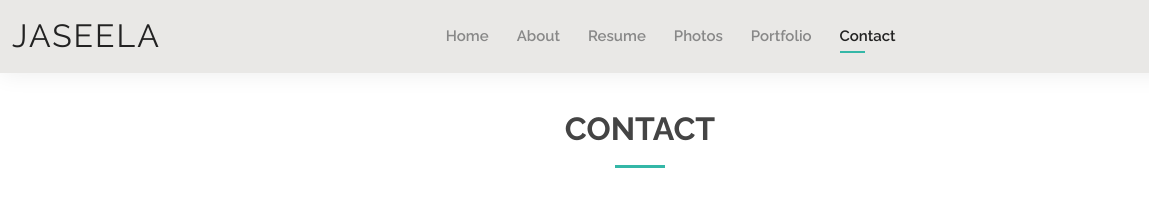
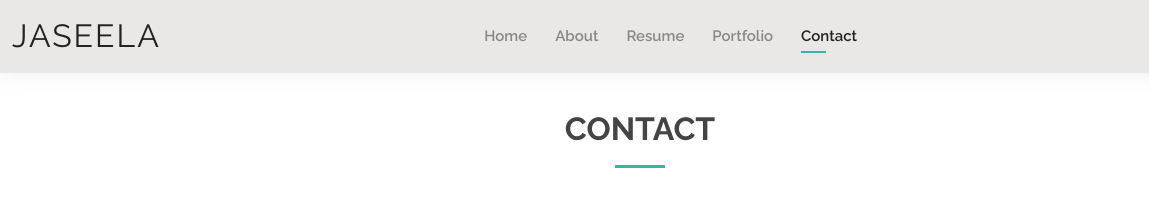
Before and after one commit to JaseelaAlimahamed/personal, a plain HTML site: page contact.html in a window 1280 px wide. Shown: the top 215 px of the page, 0-1149 px from the left. Drawn offline with nearby package versions, Linux system fonts and the light colour scheme.

Commit message:
edited commit

```diff
--- a/assets/css/style.css
+++ b/assets/css/style.css
@@ -432,7 +432,7 @@ h6 {
   width: 100%;
   height: 100vh;
   background: url("../img/hero-bg1.jpg") top right;
-  background-size: contain;
+  background-size: contain ;
 }
 
 #hero .container {
--- a/contact.html
+++ b/contact.html
@@ -50,8 +50,7 @@
           <li><a href="index.html">Home</a></li>
           <li><a href="about.html">About</a></li>
           <li><a href="resume.html">Resume</a></li>
-          <li><a href="photos.html">Photos</a></li>
-          <li><a href="portfolio.html">Portfolio</a></li>
+          <li><a href="index.html">Portfolio</a></li>
           <li><a class="active" href="contact.html">Contact</a></li>
         </ul>
         <i class="bi bi-list mobile-nav-toggle"></i>
```
Also changed, not shown: resume.html (+1 -2 lines).
